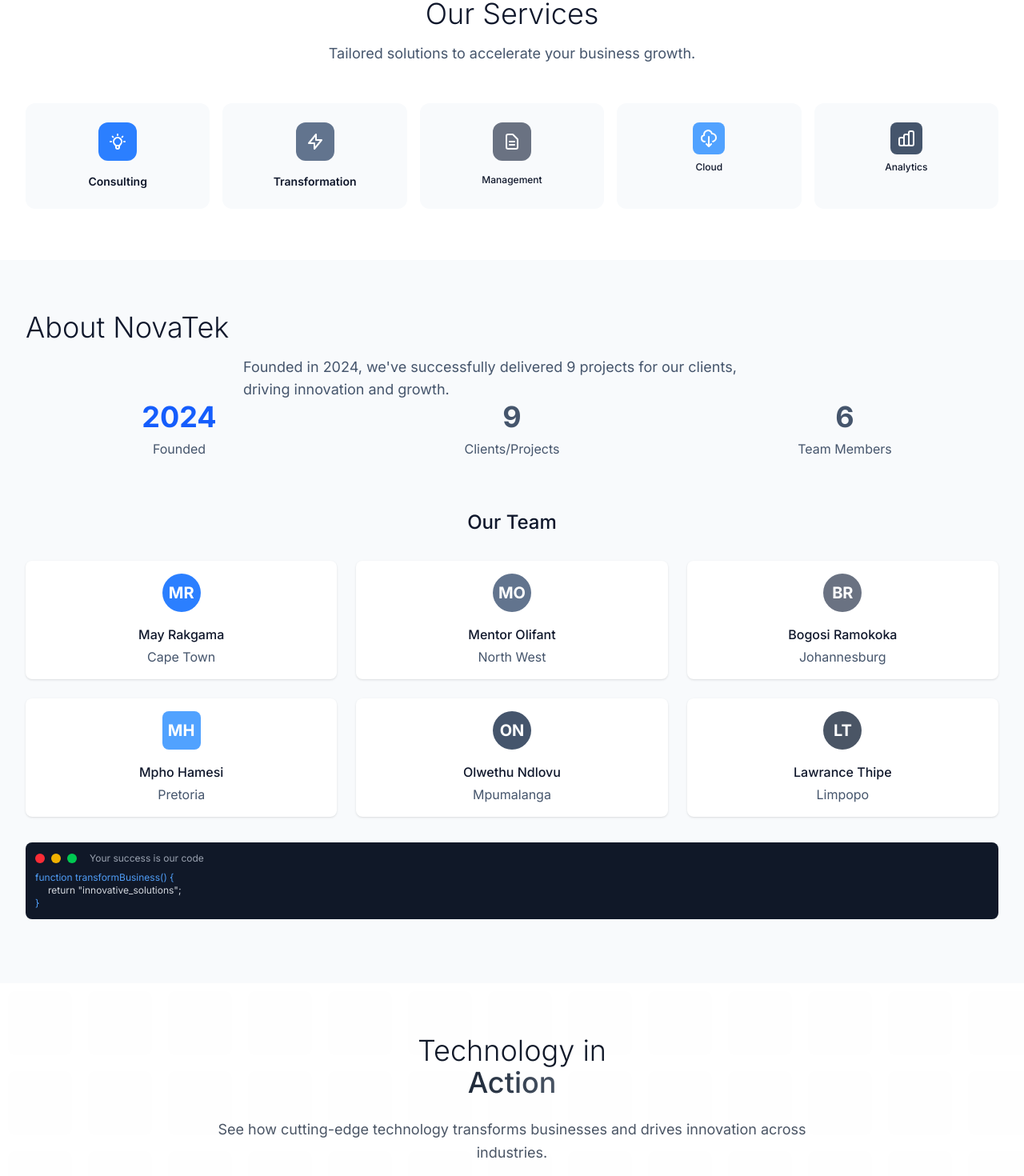
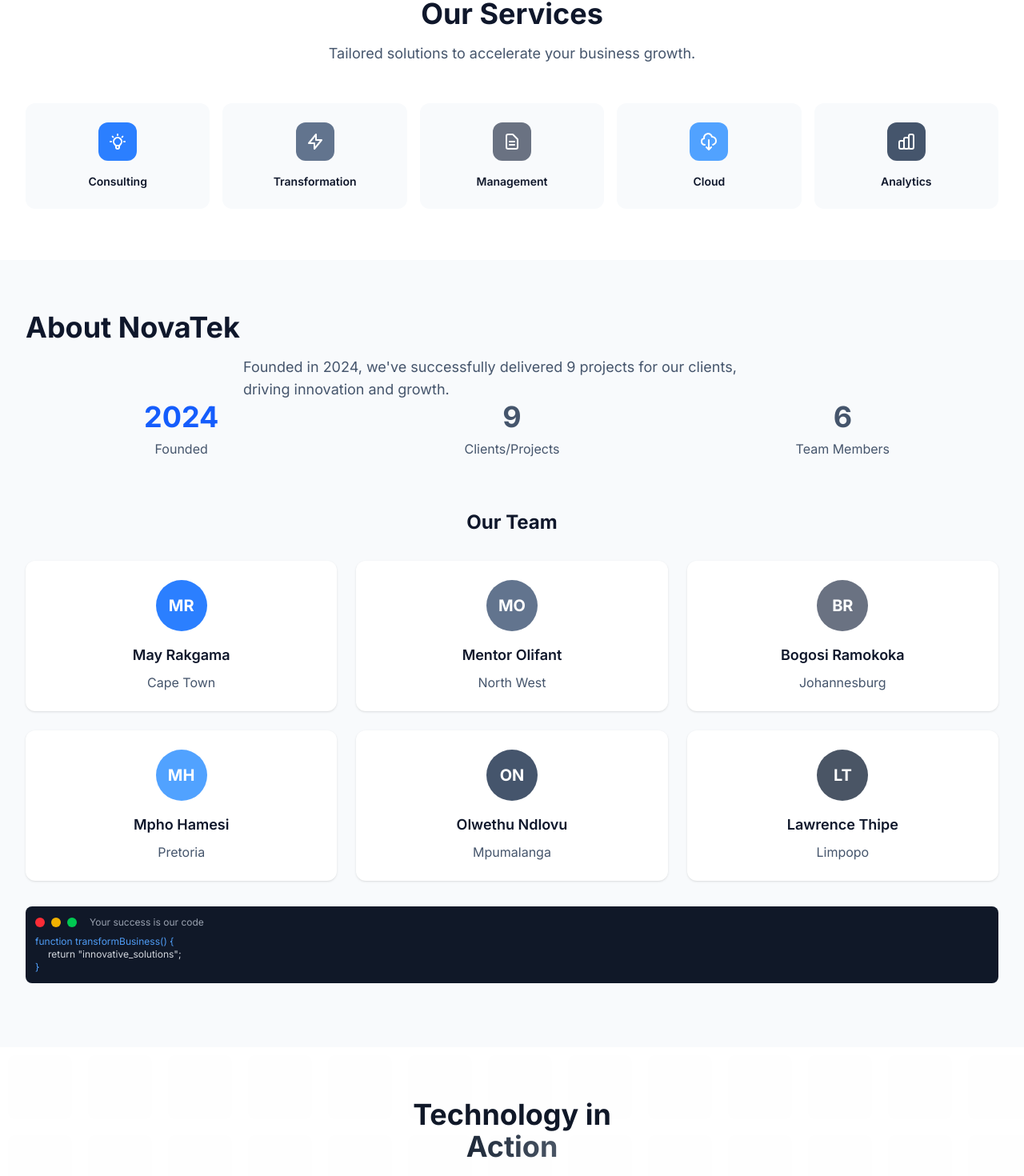
Before and after one commit to MorokaPrince/NovaTek, a Next.js app: page / in a window 1280 px wide. Shown: the part 764-2234 px from the top of the page at 80% size. Built offline with nearby package versions, Linux system fonts and the light colour scheme.

Commit message:
refactor: update font weights and sizes for improved typography consistency across service and team sections

```diff
--- a/src/app/page.tsx
+++ b/src/app/page.tsx
@@ -85,7 +85,7 @@
       <section className="bg-white py-16 relative overflow-hidden">
         <div className="relative max-w-7xl mx-auto px-4 sm:px-6 lg:px-8">
           <div className="text-center mb-12">
-            <h2 className="text-3xl md:text-4xl font-light text-slate-900 mb-4 animate-fade-in-up">
+            <h2 className="text-3xl md:text-4xl font-bold text-slate-900 mb-4 animate-fade-in-up">
               Our Services
             </h2>
             <p className="text-lg text-slate-600 max-w-2xl mx-auto animate-fade-in-up animate-delay-200">
@@ -121,27 +121,27 @@
                   <path strokeLinecap="round" strokeLinejoin="round" strokeWidth={2} d="M9 12h6m-6 4h6m2 5H7a2 2 0 01-2-2V5a2 2 0 012-2h5.586a1 1 0 01.707.293l5.414 5.414a1 1 0 01.293.707V19a2 2 0 01-2 2z" />
                 </svg>
               </div>
-              <h3 className="text-xs font-medium text-slate-900 group-hover:text-gray-600 transition-colors">Management</h3>
+              <h3 className="text-sm font-semibold text-slate-900 group-hover:text-gray-600 transition-colors">Management</h3>
             </div>
 
             {/* Service Card 4 */}
             <div className="group bg-slate-50 rounded-xl p-6 text-center hover:bg-slate-100 transition-all duration-300 hover:shadow-lg hover:-translate-y-1 animate-fade-in-up animate-delay-300">
-              <div className="w-10 h-10 bg-blue-400 rounded-lg flex items-center justify-center mx-auto mb-2 group-hover:scale-110 transition-transform duration-300">
+              <div className="w-12 h-12 bg-blue-400 rounded-xl flex items-center justify-center mx-auto mb-4 group-hover:scale-110 transition-transform duration-300">
                 <svg className="w-6 h-6 text-white" fill="none" stroke="currentColor" viewBox="0 0 24 24">
                   <path strokeLinecap="round" strokeLinejoin="round" strokeWidth={2} d="M7 16a4 4 0 01-.88-7.903A5 5 0 1115.9 6L16 6a5 5 0 011 9.9M9 19l3 3m0 0l3-3m-3 3V10" />
                 </svg>
               </div>
-              <h3 className="text-xs font-medium text-slate-900 group-hover:text-blue-500 transition-colors">Cloud</h3>
+              <h3 className="text-sm font-semibold text-slate-900 group-hover:text-blue-500 transition-colors">Cloud</h3>
             </div>
 
             {/* Service Card 5 */}
             <div className="group bg-slate-50 rounded-xl p-6 text-center hover:bg-slate-100 transition-all duration-300 hover:shadow-lg hover:-translate-y-1 animate-fade-in-up animate-delay-400">
-              <div className="w-10 h-10 bg-slate-600 rounded-lg flex items-center justify-center mx-auto mb-2 group-hover:scale-110 transition-transform duration-300">
+              <div className="w-12 h-12 bg-slate-600 rounded-xl flex items-center justify-center mx-auto mb-4 group-hover:scale-110 transition-transform duration-300">
                 <svg className="w-6 h-6 text-white" fill="none" stroke="currentColor" viewBox="0 0 24 24">
                   <path strokeLinecap="round" strokeLinejoin="round" strokeWidth={2} d="M9 19v-6a2 2 0 00-2-2H5a2 2 0 00-2 2v6a2 2 0 002 2h2a2 2 0 002-2zm0 0V9a2 2 0 012-2h2a2 2 0 012 2v10m-6 0a2 2 0 002 2h2a2 2 0 002-2m0 0V5a2 2 0 012-2h2a2 2 0 012 2v14a2 2 0 01-2 2h-2a2 2 0 01-2-2z" />
                 </svg>
               </div>
-              <h3 className="text-xs font-medium text-slate-900 group-hover:text-slate-700 transition-colors">Analytics</h3>
+              <h3 className="text-sm font-semibold text-slate-900 group-hover:text-slate-700 transition-colors">Analytics</h3>
             </div>
           </div>
         </div>
@@ -151,7 +151,7 @@
       <section className="bg-slate-50 py-16 relative overflow-hidden">
         <div className="relative max-w-7xl mx-auto px-4 sm:px-6 lg:px-8">
           <div className="animate-slide-in-left">
-            <h2 className="text-3xl md:text-4xl font-light text-slate-900 mb-4 animate-fade-in-up">
+            <h2 className="text-3xl md:text-4xl font-bold text-slate-900 mb-4 animate-fade-in-up">
               About NovaTek
             </h2>
             <p className="text-lg text-slate-600 max-w-2xl mx-auto animate-fade-in-up animate-delay-200">
@@ -159,7 +159,7 @@
             </p>
 
             {/* Company Stats */}
-            <div className="grid grid-cols-1 md:grid-cols-3 gap-8 mb-16">
+            <div className="grid grid-cols-1 md:grid-cols-3 gap-6 mb-16">
               <div className="text-center animate-fade-in-up">
                 <div className="text-4xl font-bold text-blue-600 mb-2">2024</div>
                 <div className="text-slate-600">Founded</div>
@@ -176,48 +176,48 @@
 
             {/* Team Members */}
             <div className="text-center mb-8">
-              <h3 className="text-2xl font-medium text-slate-900 mb-8 animate-fade-in-up">Our Team</h3>
+              <h3 className="text-2xl font-bold text-slate-900 mb-8 animate-fade-in-up">Our Team</h3>
               <div className="grid grid-cols-1 md:grid-cols-2 lg:grid-cols-3 gap-6">
-                <div className="bg-white rounded-lg p-4 shadow-sm hover:shadow-md transition-shadow duration-300 animate-fade-in-up">
-                  <div className="w-12 h-12 bg-blue-500 rounded-full mx-auto mb-4 flex items-center justify-center">
+                <div className="bg-white rounded-xl p-6 shadow-sm hover:shadow-lg transition-all duration-300 hover:-translate-y-1 animate-fade-in-up">
+                  <div className="w-16 h-16 bg-blue-500 rounded-full mx-auto mb-4 flex items-center justify-center">
                     <span className="text-white font-bold text-xl">MR</span>
                   </div>
-                  <h4 className="text-base font-medium text-slate-900 mb-1">May Rakgama</h4>
+                  <h4 className="text-lg font-semibold text-slate-900 mb-2">May Rakgama</h4>
                   <p className="text-slate-600">Cape Town</p>
                 </div>
-                <div className="bg-white rounded-lg p-4 shadow-sm hover:shadow-md transition-shadow duration-300 animate-fade-in-up animate-delay-100">
-                  <div className="w-12 h-12 bg-slate-500 rounded-full mx-auto mb-4 flex items-center justify-center">
+                <div className="bg-white rounded-xl p-6 shadow-sm hover:shadow-lg transition-all duration-300 hover:-translate-y-1 animate-fade-in-up animate-delay-100">
+                  <div className="w-16 h-16 bg-slate-500 rounded-full mx-auto mb-4 flex items-center justify-center">
                     <span className="text-white font-bold text-xl">MO</span>
                   </div>
-                  <h4 className="text-base font-medium text-slate-900 mb-1">Mentor Olifant</h4>
+                  <h4 className="text-lg font-semibold text-slate-900 mb-2">Mentor Olifant</h4>
                   <p className="text-slate-600">North West</p>
                 </div>
-                <div className="bg-white rounded-lg p-4 shadow-sm hover:shadow-md transition-shadow duration-300 animate-fade-in-up animate-delay-200">
-                  <div className="w-12 h-12 bg-gray-500 rounded-full mx-auto mb-4 flex items-center justify-center">
+                <div className="bg-white rounded-xl p-6 shadow-sm hover:shadow-lg transition-all duration-300 hover:-translate-y-1 animate-fade-in-up animate-delay-200">
+                  <div className="w-16 h-16 bg-gray-500 rounded-full mx-auto mb-4 flex items-center justify-center">
                     <span className="text-white font-bold text-xl">BR</span>
                   </div>
-                  <h4 className="text-base font-medium text-slate-900 mb-1">Bogosi Ramokoka</h4>
+                  <h4 className="text-lg font-semibold text-slate-900 mb-2">Bogosi Ramokoka</h4>
                   <p className="text-slate-600">Johannesburg</p>
                 </div>
-                <div className="bg-white rounded-lg p-4 shadow-sm hover:shadow-md transition-shadow duration-300 animate-fade-in-up animate-delay-300">
-                  <div className="w-12 h-12 bg-blue-400 rounded-lg mx-auto mb-4 flex items-center justify-center">
+                <div className="bg-white rounded-xl p-6 shadow-sm hover:shadow-lg transition-all duration-300 hover:-translate-y-1 animate-fade-in-up animate-delay-300">
+                  <div className="w-16 h-16 bg-blue-400 rounded-full mx-auto mb-4 flex items-center justify-center">
                     <span className="text-white font-bold text-xl">MH</span>
                   </div>
-                  <h4 className="text-base font-medium text-slate-900 mb-1">Mpho Hamesi</h4>
+                  <h4 className="text-lg font-semibold text-slate-900 mb-2">Mpho Hamesi</h4>
                   <p className="text-slate-600">Pretoria</p>
                 </div>
-                <div className="bg-white rounded-lg p-4 shadow-sm hover:shadow-md transition-shadow duration-300 animate-fade-in-up animate-delay-400">
-                  <div className="w-12 h-12 bg-slate-600 rounded-full mx-auto mb-4 flex items-center justify-center">
+                <div className="bg-white rounded-xl p-6 shadow-sm hover:shadow-lg transition-all duration-300 hover:-translate-y-1 animate-fade-in-up animate-delay-400">
+                  <div className="w-16 h-16 bg-slate-600 rounded-full mx-auto mb-4 flex items-center justify-center">
                     <span className="text-white font-bold text-xl">ON</span>
                   </div>
-                  <h4 className="text-base font-medium text-slate-900 mb-1">Olwethu Ndlovu</h4>
+                  <h4 className="text-lg font-semibold text-slate-900 mb-2">Olwethu Ndlovu</h4>
                   <p className="text-slate-600">Mpumalanga</p>
                 </div>
-                <div className="bg-white rounded-lg p-4 shadow-sm hover:shadow-md transition-shadow duration-300 animate-fade-in-up animate-delay-500">
-                  <div className="w-12 h-12 bg-gray-600 rounded-full mx-auto mb-4 flex items-center justify-center">
+                <div className="bg-white rounded-xl p-6 shadow-sm hover:shadow-lg transition-all duration-300 hover:-translate-y-1 animate-fade-in-up animate-delay-500">
+                  <div className="w-16 h-16 bg-gray-600 rounded-full mx-auto mb-4 flex items-center justify-center">
                     <span className="text-white font-bold text-xl">LT</span>
                   </div>
-                  <h4 className="text-base font-medium text-slate-900 mb-1">Lawrance Thipe</h4>
+                  <h4 className="text-lg font-semibold text-slate-900 mb-2">Lawrence Thipe</h4>
                   <p className="text-slate-600">Limpopo</p>
                 </div>
               </div>
@@ -252,10 +252,10 @@
 
         <div className="relative max-w-7xl mx-auto px-4 sm:px-6 lg:px-8">
           <div className="text-center mb-12 animate-fade-in">
-            <h2 className="text-3xl md:text-4xl font-light text-gray-900 mb-6 animate-fade-in-up">
+            <h2 className="text-3xl md:text-4xl font-bold text-gray-900 mb-6 animate-fade-in-up">
               Technology in
               <br />
-              <span className="font-medium text-transparent bg-clip-text bg-gradient-to-r from-gray-800 to-gray-600">Action</span>
+              <span className="font-bold text-transparent bg-clip-text bg-gradient-to-r from-gray-800 to-gray-600">Action</span>
             </h2>
             <p className="text-lg text-gray-600 max-w-3xl mx-auto animate-fade-in-up leading-relaxed">
               See how cutting-edge technology transforms businesses and drives innovation across industries.
@@ -273,7 +273,7 @@
                       <path strokeLinecap="round" strokeLinejoin="round" strokeWidth={2} d="M10 20l4-16m4 4l4 4-4 4M6 16l-4-4 4-4" />
                     </svg>
                   </div>
-                  <h3 className="text-white text-lg font-semibold mb-2">Clean Code</h3>
+                  <h3 className="text-white text-lg font-bold mb-2">Clean Code</h3>
                   <p className="text-gray-300 text-sm leading-relaxed">Well-structured, maintainable code that scales with your business</p>
                 </div>
 
@@ -305,7 +305,7 @@
                       <path strokeLinecap="round" strokeLinejoin="round" strokeWidth={2} d="M9 19v-6a2 2 0 00-2-2H5a2 2 0 00-2 2v6a2 2 0 002 2h2a2 2 0 002-2zm0 0V9a2 2 0 012-2h2a2 2 0 012 2v10m-6 0a2 2 0 002 2h2a2 2 0 002-2m0 0V5a2 2 0 012-2h2a2 2 0 012 2v14a2 2 0 01-2 2h-2a2 2 0 01-2-2z" />
                     </svg>
                   </div>
-                  <h3 className="text-gray-900 text-lg font-semibold mb-2">Data Analytics</h3>
+                  <h3 className="text-gray-900 text-lg font-bold mb-2">Data Analytics</h3>
                   <p className="text-gray-600 text-sm leading-relaxed">Transform raw data into actionable insights for smarter decisions</p>
                 </div>
 
@@ -343,7 +343,7 @@
                       <path strokeLinecap="round" strokeLinejoin="round" strokeWidth={2} d="M7 16a4 4 0 01-.88-7.903A5 5 0 1115.9 6L16 6a5 5 0 011 9.9M9 19l3 3m0 0l3-3m-3 3V10" />
                     </svg>
                   </div>
-                  <h3 className="text-gray-900 text-lg font-semibold mb-2">Cloud Solutions</h3>
+                  <h3 className="text-gray-900 text-lg font-bold mb-2">Cloud Solutions</h3>
                   <p className="text-gray-600 text-sm leading-relaxed">Scalable, secure cloud infrastructure for modern applications</p>
                 </div>
 
@@ -400,7 +400,7 @@
         </div>
 
         <div className="relative max-w-4xl mx-auto text-center px-4 sm:px-6 lg:px-8">
-          <h2 className="text-3xl md:text-4xl font-light mb-6 animate-fade-in-up">
+          <h2 className="text-3xl md:text-4xl font-bold mb-6 animate-fade-in-up">
             Ready to Transform Your Business?
           </h2>
           <p className="text-lg text-gray-300 mb-12 animate-fade-in-up leading-relaxed">
```
